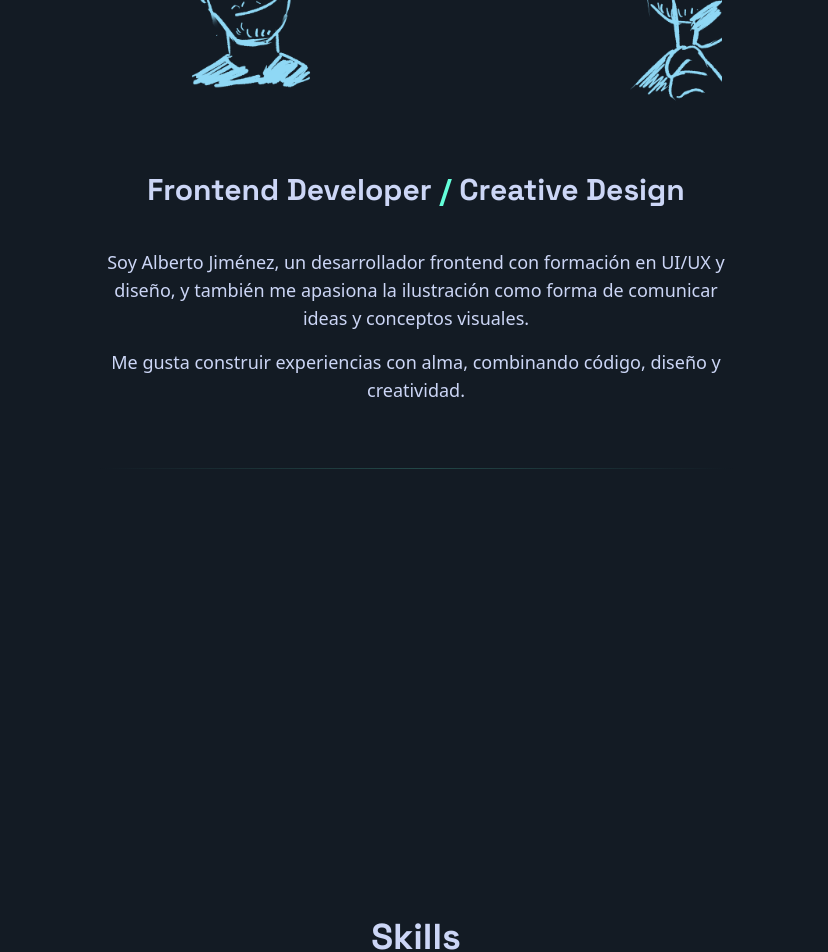
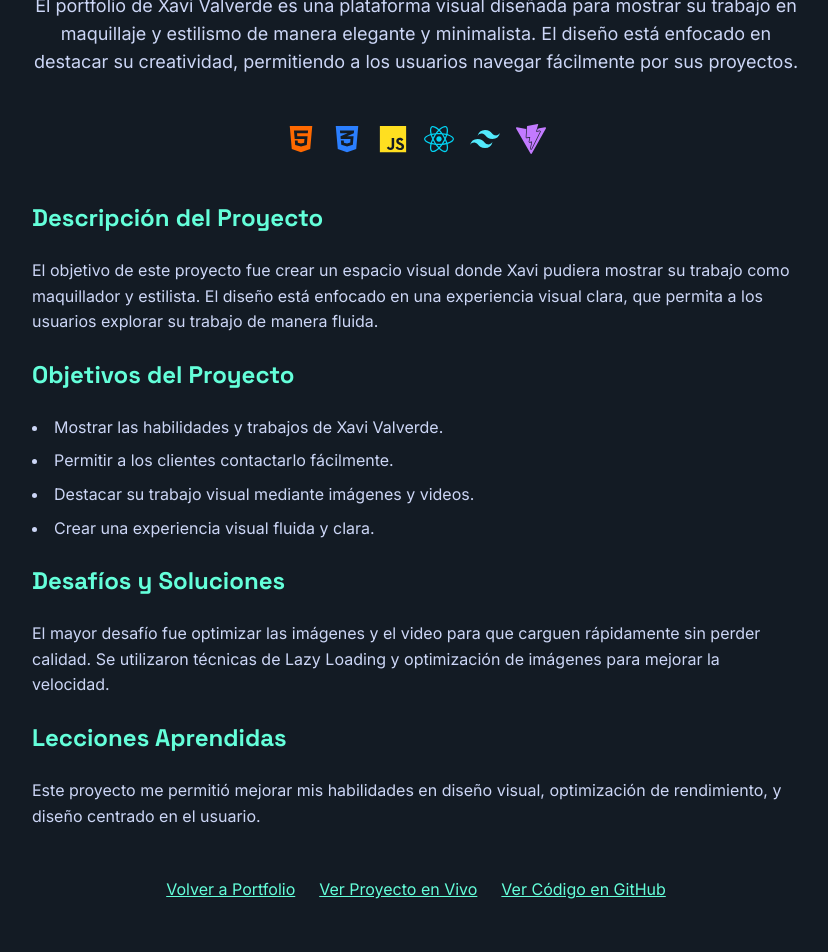
Before and after one commit to Albertojs89/AlbertoJSDev, a React (Vite) app: page /xavi-detalles in a window 1280 px wide. Shown: the part 520-1472 px from the top of the page, without its empty margins (224-1052 px from the left). Built offline with nearby package versions, Linux system fonts and the light colour scheme.

Commit message:
up dettalles xavi

```diff
--- a/package.json
+++ b/package.json
@@ -15,7 +15,7 @@
     "react": "^19.1.0",
     "react-dom": "^19.1.0",
     "react-icons": "^5.5.0",
-    "react-router-dom": "^7.5.3",
+    "react-router-dom": "^7.6.0",
     "tailwindcss": "^4.1.5"
   },
   "devDependencies": {
--- a/src/App.jsx
+++ b/src/App.jsx
@@ -1,19 +1,27 @@
+// App.jsx
 import Layout from './components/Layout';
 import About from './sections/About';
 import Skills from './sections/Skills';
 import Projects from './sections/Projects';
 import Contact from './sections/Contact';
-
-
+import XaviDetalles from './sections/XaviDetalles';
+import { Routes, Route } from 'react-router-dom';
 
 function App() {
   return (
+    <Routes>
+      <Route path="/" element={
         <Layout>
           <About />
           <Skills />
           <section id="projects" className="observe-target"><Projects /></section>
           <Contact />
         </Layout>
+      } />
+
+      {/* Ruta de detalles de proyecto Xavi */}
+      <Route path="/xavi-detalles" element={<XaviDetalles />} />
+    </Routes>
   );
 }
 
--- a/src/sections/Projects.jsx
+++ b/src/sections/Projects.jsx
@@ -1,3 +1,5 @@
+import { Link } from 'react-router-dom';
+
 import {
   FaReact,
   FaPhp,
@@ -57,16 +59,18 @@ function Projects() {
           </div>
 
           <p className="mt-4 text-[#ccd6f6] text-base px-4">
-            Portfolio profesional de Xavi Valverde, maquillador y estilista profesional.
+            Un portfolio visual y elegante para Xavi Valverde, maquillador y estilista profesional. Esta plataforma permite a los usuarios descubrir su trabajo, explorar su creatividad y contactar directamente para servicios de maquillaje y estilismo.
+
+
           </p>
 
           <div className="flex gap-4 mt-4">
             <a href="https://github.com/Albertojs89/XaviValverde" target="_blank" rel="noopener noreferrer" className="text-white text-2xl hover:text-[#64ffda] transition-colors">
               <FaGithub />
             </a>
-            <a href="/project-detail/xavi-valverde" className="text-white text-2xl hover:text-[#64ffda] transition-colors">
+            <Link to="/xavi-detalles" className="text-white text-2xl hover:text-[#64ffda] transition-colors">
               <FaInfoCircle />
-            </a>
+            </Link>
           </div>
         </div>
 
--- /dev/null
+++ b/src/sections/XaviDetalles.jsx
@@ -0,0 +1,100 @@
+// XaviDetalles.jsx
+import { Link } from 'react-router-dom';
+import { FaHtml5, FaCss3Alt, FaJs, FaReact, FaGithub } from 'react-icons/fa';
+import { SiTailwindcss, SiVite } from 'react-icons/si';
+
+function XaviDetalles() {
+  return (
+    <section className="min-h-screen py-16 px-4 text-center bg-[#131b24] text-[#ccd6f6]">
+      <div className="max-w-4xl mx-auto space-y-12">
+        {/* Video del proyecto */}
+        <div className="relative w-full max-w-[720px] mx-auto mb-8 rounded-xl overflow-hidden shadow-lg group">
+          <video
+            src="/videos/proyecto1.mp4"
+            autoPlay
+            loop
+            muted
+            playsInline
+            className="w-full rounded-xl transition-transform duration-500 group-hover:scale-105"
+          />
+        </div>
+
+        {/* Título y descripción */}
+        <h1 className="text-4xl font-bold text-[#64ffda] mb-4">Xavi Valverde | Make up Artist</h1>
+        <p className="text-lg max-w-3xl mx-auto">
+          El portfolio de Xavi Valverde es una plataforma visual diseñada para mostrar su trabajo en maquillaje y
+          estilismo de manera elegante y minimalista. El diseño está enfocado en destacar su creatividad,
+          permitiendo a los usuarios navegar fácilmente por sus proyectos.
+
+
+        </p>
+
+        {/* Tecnologías utilizadas */}
+        <div className="flex justify-center gap-4 mt-4 text-3xl text-white">
+          <FaHtml5 className="text-orange-500" />
+          <FaCss3Alt className="text-blue-500" />
+          <FaJs className="text-yellow-300" />
+          <FaReact className="text-cyan-400" />
+          <SiTailwindcss className="text-cyan-300" />
+          <SiVite className="text-purple-400" />
+        </div>
+
+        {/* Información detallada */}
+        <div className="text-left max-w-3xl mx-auto space-y-6 mt-8">
+          <h2 className="text-2xl font-semibold text-[#64ffda]">Descripción del Proyecto</h2>
+          <p>
+            El objetivo de este proyecto fue crear un espacio visual donde Xavi pudiera mostrar su trabajo
+            como maquillador y estilista. El diseño está enfocado en una experiencia visual clara, que permita
+            a los usuarios explorar su trabajo de manera fluida.
+          </p>
+
+          <h2 className="text-2xl font-semibold text-[#64ffda]">Objetivos del Proyecto</h2>
+          <ul className="list-disc list-inside space-y-2">
+            <li>Mostrar las habilidades y trabajos de Xavi Valverde.</li>
+            <li>Permitir a los clientes contactarlo fácilmente.</li>
+            <li>Destacar su trabajo visual mediante imágenes y videos.</li>
+            <li>Crear una experiencia visual fluida y clara.</li>
+          </ul>
+
+          <h2 className="text-2xl font-semibold text-[#64ffda]">Desafíos y Soluciones</h2>
+          <p>
+            El mayor desafío fue optimizar las imágenes y el video para que carguen rápidamente sin perder calidad.
+            Se utilizaron técnicas de Lazy Loading y optimización de imágenes para mejorar la velocidad.
+          </p>
+
+          <h2 className="text-2xl font-semibold text-[#64ffda]">Lecciones Aprendidas</h2>
+          <p>
+            Este proyecto me permitió mejorar mis habilidades en diseño visual, optimización de rendimiento,
+            y diseño centrado en el usuario.
+          </p>
+        </div>
+
+        {/* Enlaces */}
+        <div className="flex justify-center gap-6 mt-8">
+          <Link to="/" className="text-[#64ffda] underline hover:text-white transition-colors">
+            Volver a Portfolio
+          </Link>
+
+          <a
+            href="https://xavi-valverde.vercel.app/"
+            target="_blank"
+            rel="noopener noreferrer"
+            className="text-[#64ffda] underline hover:text-white transition-colors"
+          >
+            Ver Proyecto en Vivo
+          </a>
+          <a
+            href="https://github.com/Albertojs89/XaviValverde"
+            target="_blank"
+            rel="noopener noreferrer"
+            className="text-[#64ffda] underline hover:text-white transition-colors"
+          >
+            Ver Código en GitHub
+          </a>
+        </div>
+      </div>
+    </section>
+  );
+}
+
+export default XaviDetalles;
```
Also changed, not shown: src/main.jsx (+5 -4 lines), 1 other file (tests, documents, lock files or other folders). Lines whose indentation alone changed are shown as unchanged.
